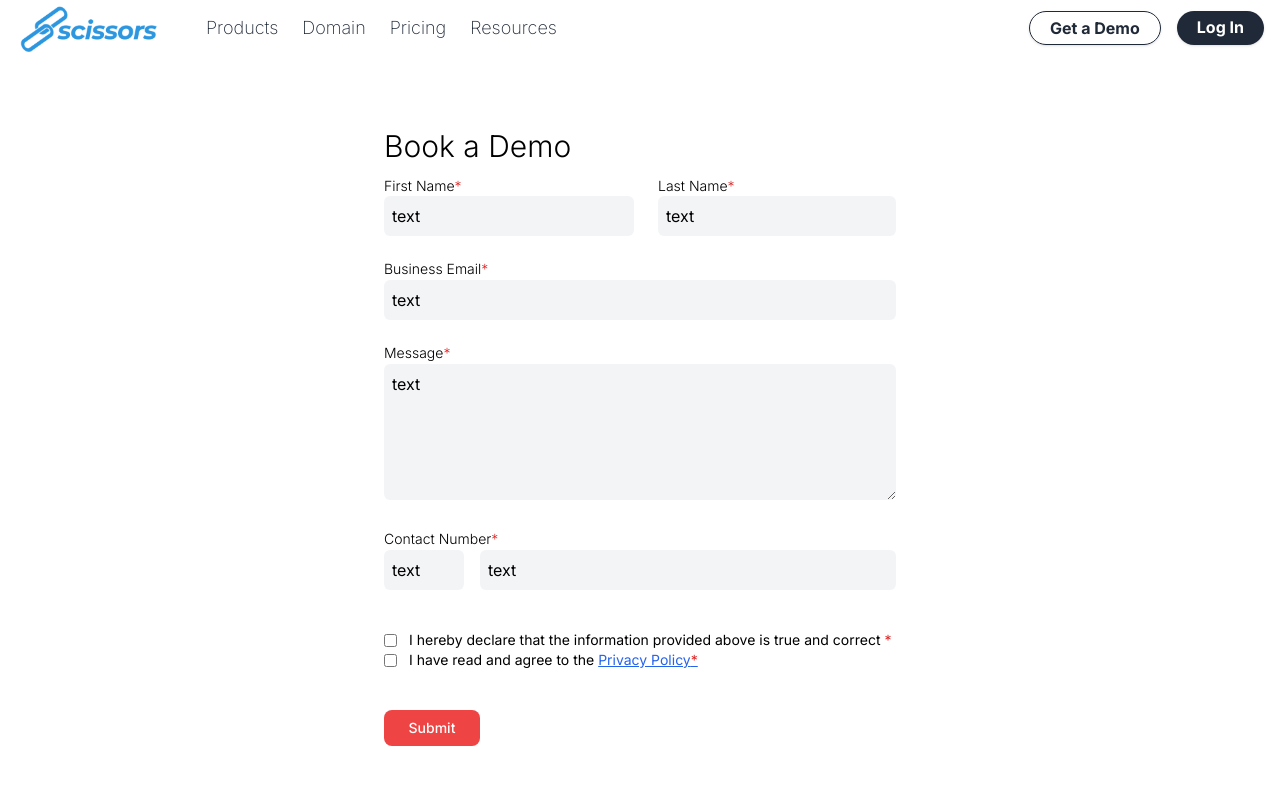
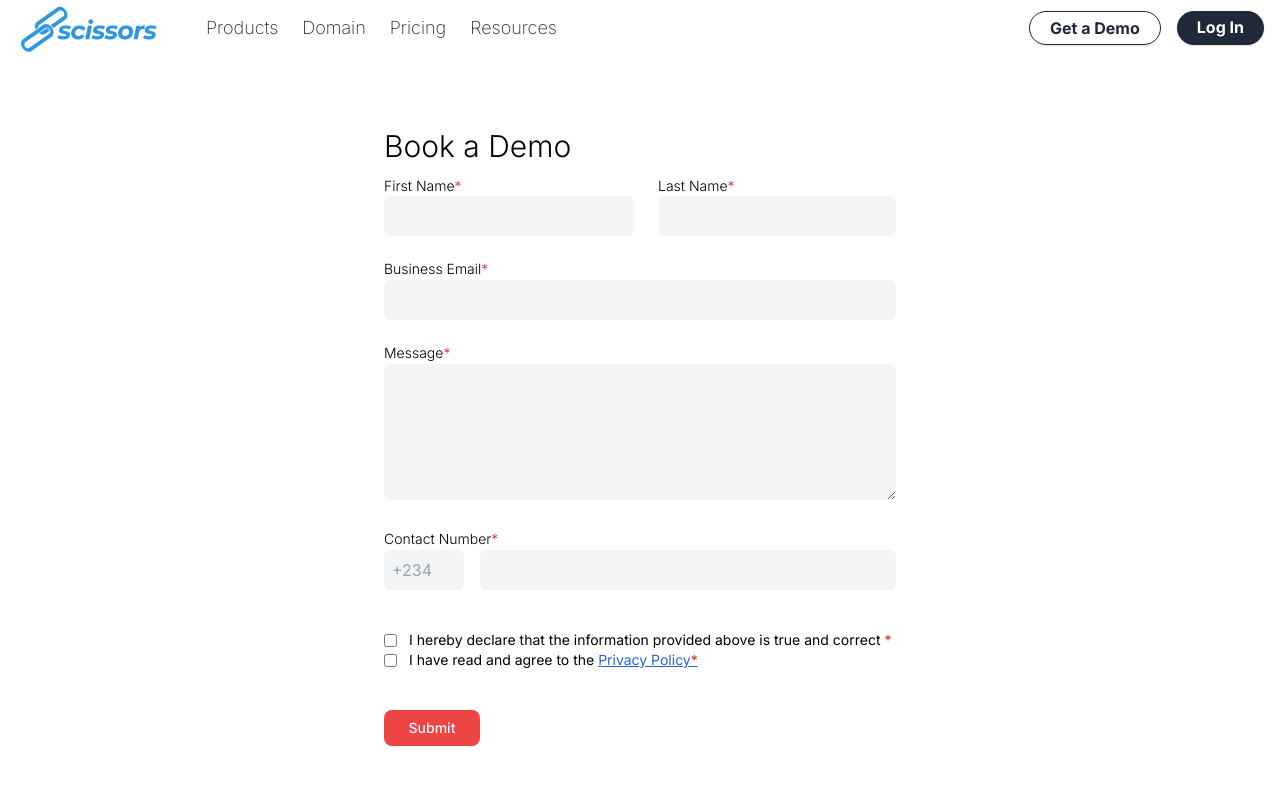
Before and after one commit to AfeezAdesina/scissors-app-v3, a Next.js app: page /demopage in a window 1280 px wide. Shown: the top 800 px of the page. Built offline with nearby package versions, Linux system fonts and the light colour scheme.

Commit message:
value = ""

```diff
--- a/src/app/Login/page.tsx
+++ b/src/app/Login/page.tsx
@@ -63,7 +63,7 @@ export default function Login() {
                       type="text"
                       autoComplete="email"
                       required
-                      value="Your email address"
+                      value=""
                       onChange={testClick}
                       placeholder="Your email address"
                       className="block w-full appearance-none rounded-full border border-input bg-background px-3 py-2 placeholder-muted-foreground shadow-sm focus:border-primary focus:outline-none focus:ring-1 focus:ring-primary sm:text-sm"
@@ -79,7 +79,7 @@ export default function Login() {
                         id="password"
                         name="password"
                         type="password"
-                        value="Password" onChange={testClick}
+                        value="" onChange={testClick}
                         autoComplete="current-password"
                         required
                         placeholder="Your password"
--- a/src/app/Signup/page.tsx
+++ b/src/app/Signup/page.tsx
@@ -52,7 +52,7 @@ import Image from "next/image";
                       type="text"
                       onChange={testClick}
                       required
-                      value='Your name or company names'
+                      value=''
                       placeholder="Your name or company names"
                       className="block w-full appearance-none rounded-full border border-input bg-background px-3 py-2 placeholder-muted-foreground shadow-sm focus:border-primary focus:outline-none focus:ring-1 focus:ring-primary sm:text-sm"
                     />
@@ -65,7 +65,7 @@ import Image from "next/image";
                       id="email"
                       name="email"
                       type="text"
-                      value="Your email address"
+                      value=""
                       onChange={testClick}
                       autoComplete="email"
                       required
@@ -85,7 +85,7 @@ import Image from "next/image";
                         type="password"
                         autoComplete="current-password"
                         required
-                        value="Yourpassword"
+                        value=""
                       onChange={testClick}
                         placeholder="Your password"
                         className="block w-full appearance-none rounded-full border border-input bg-background px-3 py-2 placeholder-muted-foreground shadow-sm focus:border-primary focus:outline-none focus:ring-1 focus:ring-primary sm:text-sm"
@@ -97,7 +97,7 @@ import Image from "next/image";
 
                   <div className="flex items-center justify-between">
                     <div className="flex items-center">
-                      <Input type="checkbox" id="remember-me" value="text"
+                      <Input type="checkbox" id="remember-me" value=""
                       onChange={testClick} name="remember-me" className="h-4 w-4 rounded" />
                       <Label htmlFor="remember-me" className="ml-2 block text-sm text-muted-foreground">
                         Remember me
--- a/src/app/demopage/page.tsx
+++ b/src/app/demopage/page.tsx
@@ -27,36 +27,36 @@ export default function DemoPage() {
             <div className='flex gap-6'>
               <div className='flex flex-col'>
                 <Label required htmlFor="first-name" className="text-sm font-light">First Name<span className='text-red-600'>*</span></Label>
-                <Input type="text" id="first-name" name="first-name" value="text" onChange={testClick} required className="bg-gray-100 rounded-md p-2 " />
+                <Input type="text" id="first-name" name="first-name" value="" onChange={testClick} required className="bg-gray-100 rounded-md p-2 " />
               </div>
               <div className='flex flex-col '>
                 <Label htmlFor="last-name"className="text-sm font-light">Last Name<span className='text-red-600'>*</span></Label>
-                <Input type="text" id="last-name" name="last-name" value="text" onChange={testClick} className="bg-gray-100 rounded-md p-2 w-full" required />
+                <Input type="text" id="last-name" name="last-name" value="" onChange={testClick} className="bg-gray-100 rounded-md p-2 w-full" required />
               </div>
             </div>
             <div>
               <Label htmlFor="email"className="text-sm font-light">Business Email<span className='text-red-600'>*</span></Label>
-              <Input type="email" id="email" name="email" value="text" onChange={testClick} className="bg-gray-100 rounded-md p-2 w-full"  required />
+              <Input type="email" id="email" name="email" value="" onChange={testClick} className="bg-gray-100 rounded-md p-2 w-full"  required />
             </div>
             <div>
               <Label htmlFor="message"className="text-sm font-light">Message<span className='text-red-600'>*</span></Label>
-              <Textarea id="message" name="message" value="text" onChange={testClick} className="bg-gray-100 rounded-md p-2 w-full" required rows={5} />
+              <Textarea id="message" name="message" value="" onChange={testClick} className="bg-gray-100 rounded-md p-2 w-full" required rows={5} />
             </div>
             <div>
               <Label htmlFor="contact"className="text-sm font-light">Contact Number<span className='text-red-600'>*</span></Label>
               <div className='flex gap-4'>
-                <Input type="" id="contact" name="contact" value="text" onChange={testClick} className="bg-gray-100 rounded-md p-2 max-w-20" placeholder="+234" disabled required />
-                <Input type="" id="contact" name="contact" value="text" onChange={testClick} className="bg-gray-100 rounded-md p-2 w-full"  required />
+                <Input type="" id="contact" name="contact" value="" onChange={testClick} className="bg-gray-100 rounded-md p-2 max-w-20" placeholder="+234" disabled required />
+                <Input type="" id="contact" name="contact" value="" onChange={testClick} className="bg-gray-100 rounded-md p-2 w-full"  required />
               </div>
             </div>
 
             <div className='mt-5'>
               <div className="flex gap-3 items-center">
-                <Input type="checkbox" name="" id="" value="text" onChange={testClick} required />
+                <Input type="checkbox" name="" id="" value="" onChange={testClick} required />
                 <Label htmlFor="" className="text-sm">I hereby declare that the information provided above is true and correct <span className='text-red-600'>*</span></Label>
               </div>
               <div className="flex gap-3 items-center">
-                <Input type="checkbox" name="" id="" value="text" onChange={testClick}/>
+                <Input type="checkbox" name="" id="" value="" onChange={testClick}/>
                 <Label htmlFor="" className="text-sm">I have read and agree to the <Link href="#" className='underline text-blue-600'>Privacy Policy<span className='text-red-600'>*</span></Link></Label>
               </div>
             </div>
```
